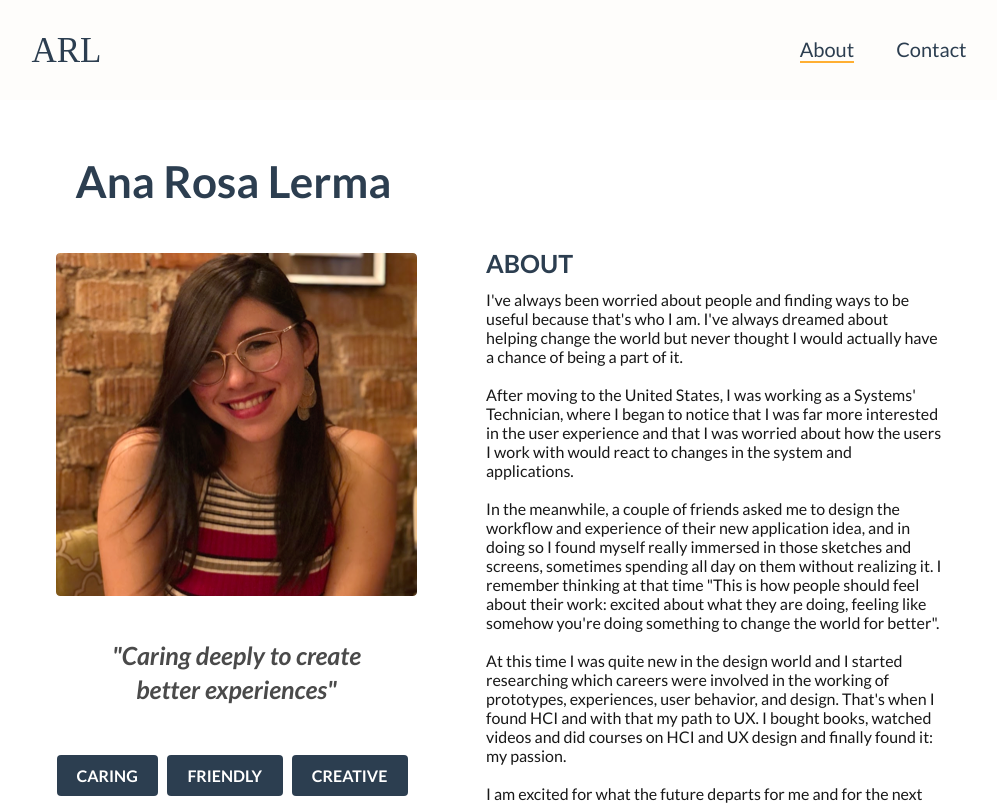
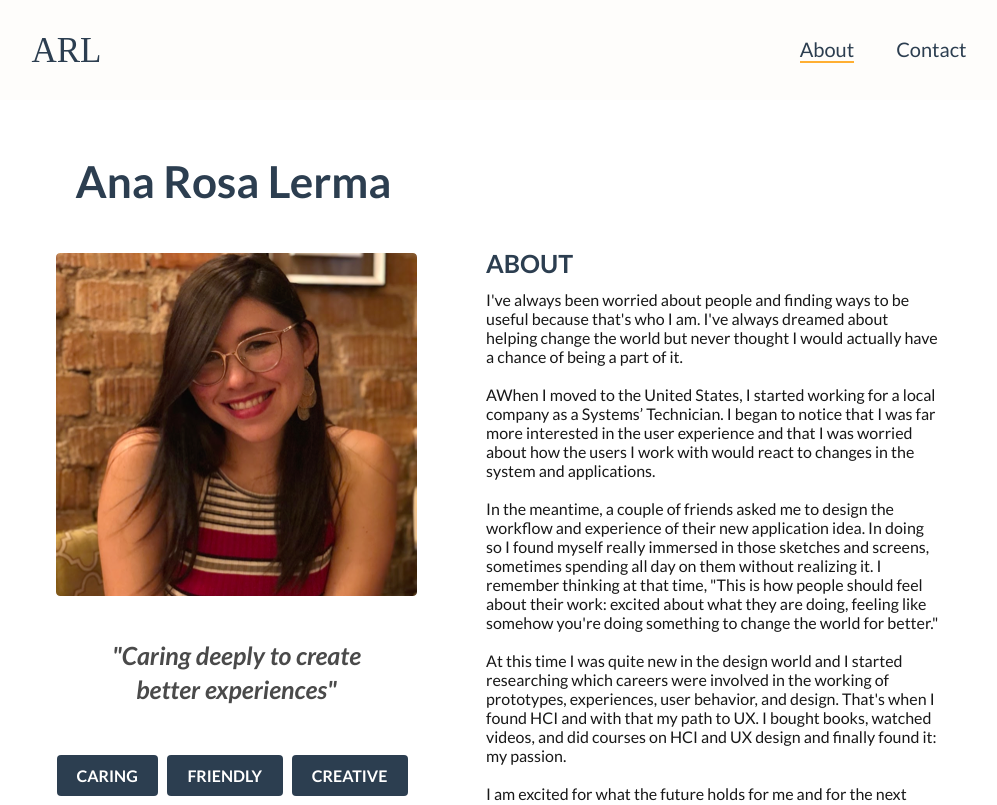
Before and after one commit to DanielGarc/ana-portfolio-website, a React (Create React App) app: page /about in a window 1280 px wide. Shown: the top 805 px of the page, without its empty margins (141-1138 px from the left). Built offline with nearby package versions, Linux system fonts and the light colour scheme.

Commit message:
changes on about

```diff
--- a/src/components/aboutPage/AboutCTA.js
+++ b/src/components/aboutPage/AboutCTA.js
@@ -92,26 +92,34 @@ const AboutCTA = () => {
             <div className='paragraphText'>
             I've always been worried about people and finding ways to be useful because that's who I am.
             I've always dreamed about helping change the world but never thought I would actually have a chance of being a part of it.
-              <br />
-              <br />
-              After moving to the United States, I was working as a Systems' Technician,
-              where I began to notice that I was far more interested in the user experience and that I was worried about how
- the users I work with would react to changes in the system and applications.
 
               <br />
               <br />
-              In the meanwhile, a couple of friends asked me to design the workflow and experience of their new application idea, and in doing so I found myself
-              really immersed in those sketches and screens, sometimes spending all day on them without realizing it. I remember thinking at that time "This is how people should feel about
-              their work: excited about what they are doing, feeling like somehow you're doing something to change the world for better".
+              AWhen I moved to the United States, I started working for a local company as a Systems’ Technician.
+              I began to notice that I was far more interested in the user experience and that I was worried
+              about how the users I work with would react to changes in the system and applications.
+
+
               <br />
               <br />
-              At this time I was quite new in the design world and I started researching which careers were involved in the working of prototypes,
-              experiences, user behavior, and design. That's when I found HCI and with
-              that my path to UX. I bought books, watched videos and did courses on HCI and UX design and finally found it: my passion.
+              In the meantime, a couple of friends asked me to design the workflow and experience of their new
+              application idea. In doing so I found myself really immersed in those sketches and screens,
+              sometimes spending all day on them without realizing it. I remember thinking at that time,
+              "This is how people should feel about their work: excited about what they are doing, feeling like somehow you're doing something to change the world for better."
+
               <br />
               <br />
-              I am excited for what the future departs for me and for the next projects I will be able to work in. I consider myself an extraordinarily hard-working and passionate person
-              and I am committed to continue getting experience in UX and do everything I can to contribute with my team to get the best result of whatever we are set to do.
+              At this time I was quite new in the design world and I started researching which careers were
+              involved in the working of prototypes, experiences, user behavior, and design. That's when I
+              found HCI and with that my path to UX. I bought books, watched videos, and did courses on HCI and UX design and finally found it: my passion.
+
+              <br />
+              <br />
+              I am excited for what the future holds for me and for the next projects I will be able to work on.
+              I consider myself an extraordinarily hard-working and passionate person and I am committed to
+              continue getting experience in UX. I will do everything I can to contribute with my team to get
+              the best result of whatever we are set out to do.
+
             </div>
             <div className='section-spacer' />
             <div className='section-spacer' />
```
